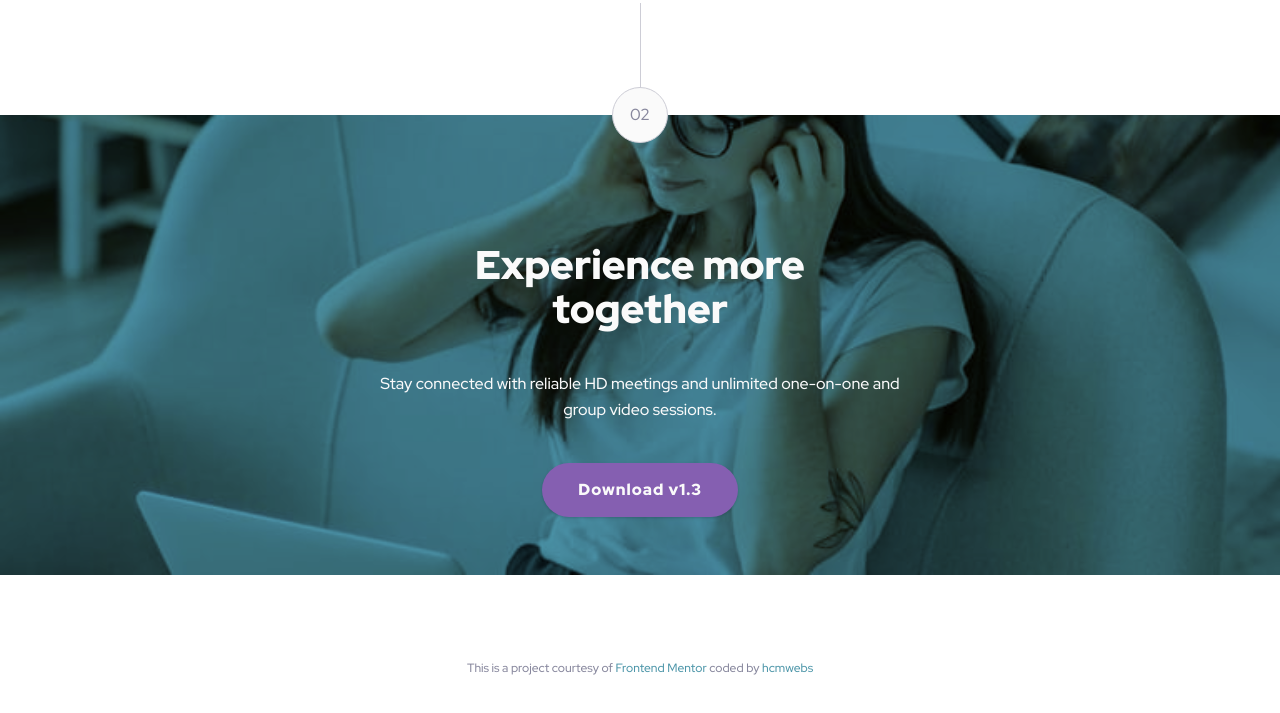
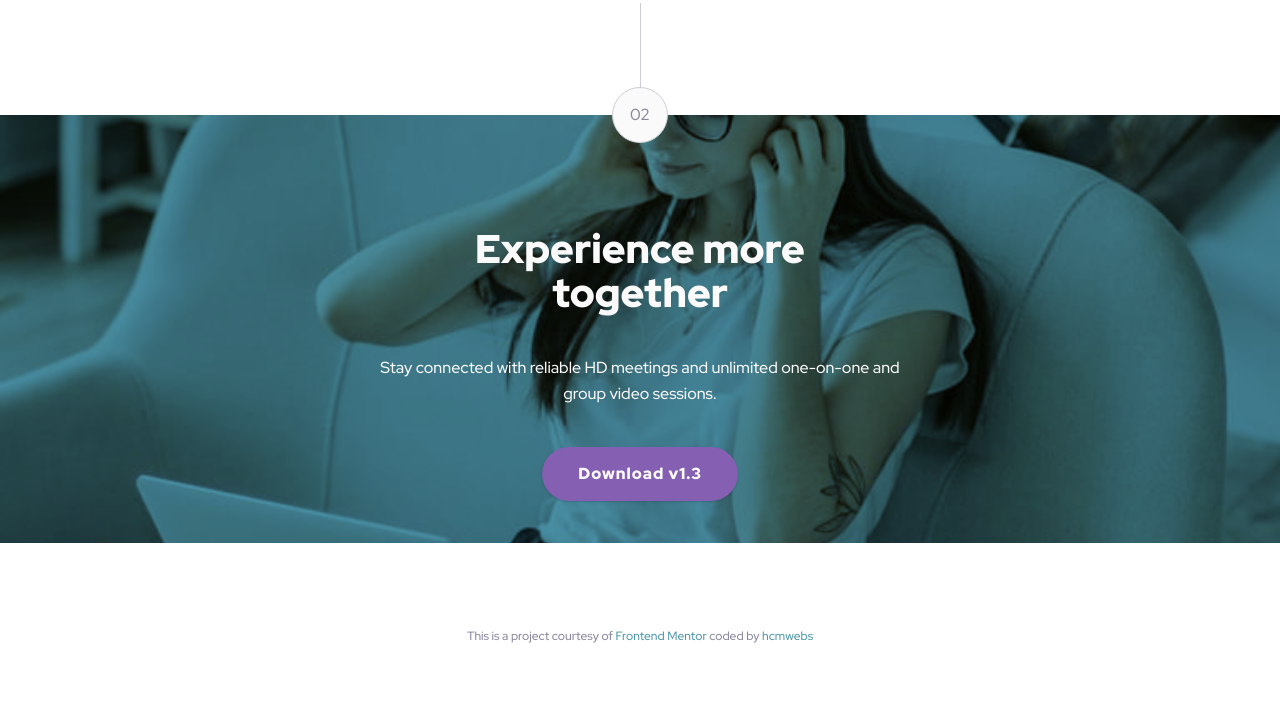
Before and after one commit to Hcmwebs/meetLandingPage, a plain HTML site: page index.html in a window 1280 px wide. Shown: the part 1631-2344 px from the top of the page. Drawn offline with Linux system fonts and the light colour scheme.

Commit message:
fixed the mix-blend-mode
Signed-off-by: Heze <64218603+Hcmwebs@users.noreply.github.com>

```diff
--- a/scss/pages/_section.scss
+++ b/scss/pages/_section.scss
@@ -56,21 +56,31 @@
     }
 
     &__body{
-      max-width: 100%;
-      min-height: 460px;
+      width: 100%;
+      height: 46rem;
       @include flex(column,center,center);
       margin: 0 auto;
       margin-top: 11.2rem;
       padding: 3rem 0;
-      background:$buttonPrimaryBgColor url(/assets/mobile/image-footer.jpg) no-repeat center center/cover;
-      background-blend-mode:multiply;
+      background:url(/assets/mobile/image-footer.jpg) no-repeat center center/cover;
       position: relative;
+
+      &:before{
+        content:'';
+        width: 100%;
+        height: 46rem;
+        position: absolute;
+        background-color:$buttonPrimaryBgColor;
+        mix-blend-mode: multiply;
+
+      }
 
 
       &__text {
         width: 100vw;
         @include flex(column, center, center);
         text-align: center;
+        z-index: 9  ;
 
 
         h2{
@@ -116,8 +126,13 @@
 
   }
   .section--Two__body{
-    max-height: 42.8rem;
+    height: 42.8rem;
     background:$buttonPrimaryBgColor url(/assets/tablet/image-footer.jpg) no-repeat center center/cover;
+
+    &:before{
+      height: 42.8rem;
+      position: absolute;
+    }
 
 
   }
@@ -137,8 +152,12 @@
   }
 
   .section--Two__body{
-    max-height: 30.8rem;
+    height: 30.8rem;
     background:$buttonPrimaryBgColor url(/assets/desktop/image-footer.jpg) no-repeat center center/cover;
+
+    &:before{
+        height: 30.8rem;
+    }
 
 
 
```
Also changed, not shown: css/main.css, 1 other file.
